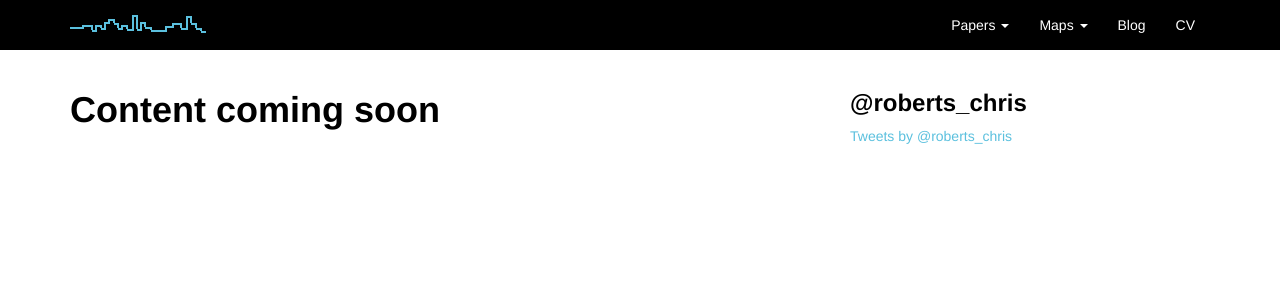
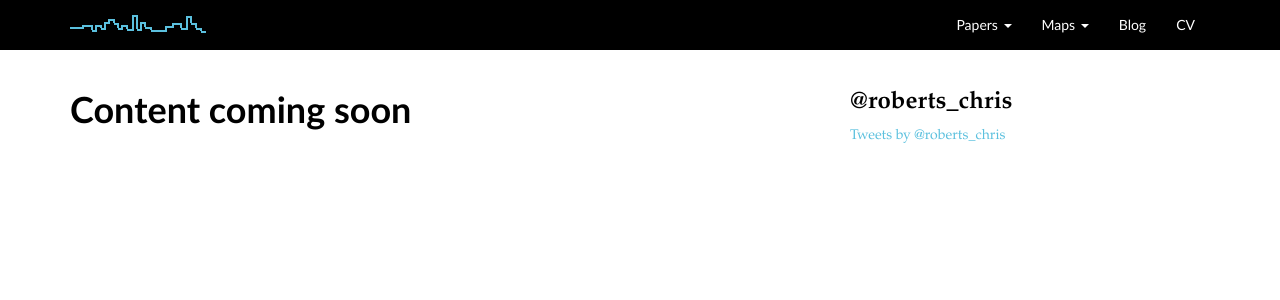
Before and after one commit to chrisrobertsnyc/chrisrobertsnyc.github.io, a Jekyll site: the page built from index.html, in a window 1280 px wide. Shown: the top 300 px of the page. Built offline with Jekyll 4.4.1, drawn with Linux system fonts in a browser that asks for light colours; nearby versions of some CDN libraries; comment, search, counter and statistics services are not loaded.

Commit message:
adding font styles, may not be targeted specifically enough

```diff
--- a/css/main.css
+++ b/css/main.css
@@ -14,3 +14,12 @@ body {
   transition: transform .3s;
   transition-property: box-shadow;
 }
+
+/*trying to style fonts*/
+header, h1 {
+	font-family: 'Gill Sans', 'Gill Sans MT', Calibri, sans-serif;
+}
+
+.row {
+	font-family: Palatino, 'Palatino Linotype', 'Palatino LT STD', 'Book Antiqua', Georgia, serif;
+}
```
